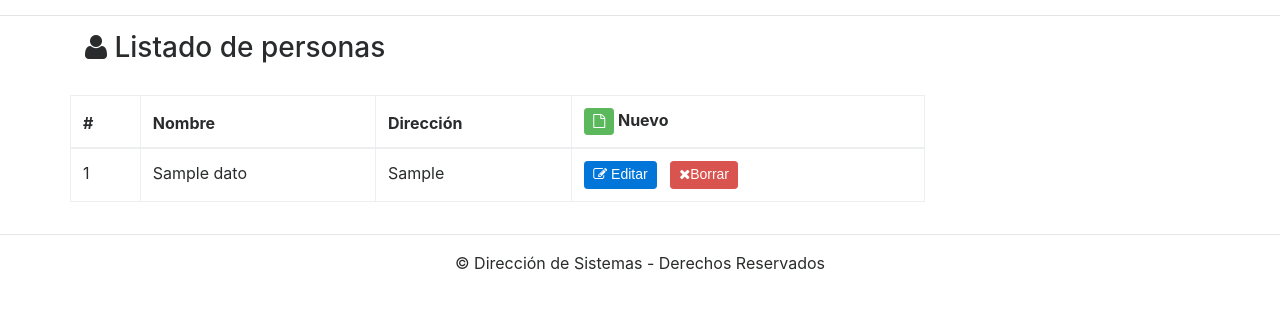
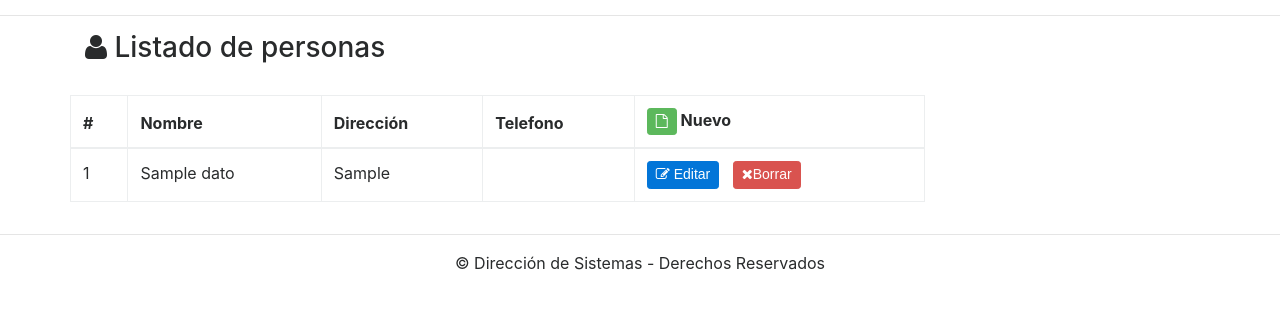
Before and after one commit to CarlosRDGZ/Practica2-Rodriguez, a PHP site: page /angularJsMvcMysqli/ in a window 1280 px wide. Shown: the part 45-354 px from the top of the page. Run offline with PHP 8.4, Linux system fonts and the light colour scheme; tables that the repository leaves empty hold one stand-in row (values such as "Sample post"); some libraries are stand-ins or nearby versions.

Commit message:
remove date, add 'telefono'
close #2

```diff
--- a/includes/models/personas.model.php
+++ b/includes/models/personas.model.php
@@ -5,7 +5,7 @@ class Personas {
 	public $id;
 	public $nombre;
 	public $direccion;
-	public $fechaCreacion;
+	public $telefono;
 
 	public static function getBySql($sql) {
 
@@ -43,10 +43,11 @@ class Personas {
 	public static function getInstance($object) {
 		$instance = new self();
 
-		if(isset($object->nombre) && isset($object->direccion))
+		if(isset($object->nombre) && isset($object->direccion) && isset($object->telefono))
 		{
 			$instance->nombre = $object->nombre;
 			$instance->direccion = $object->direccion;
+			$instance->telefono = $object->telefono;
 			return $instance;
 		} else {
 			throw new Exception('Error al crear la instancia');
@@ -58,20 +59,20 @@ class Personas {
 	}
 
 	public static function getInfoUpdate($id) {
-		$sql = "SELECT id, nombre, direccion from datos where id = " . $id;
+		$sql = "SELECT id, nombre, telefono, direccion from datos where id = " . $id;
 
 		$database = new Database();
 		$statement = $database->stmt_init();
 
 		if ($statement->prepare($sql)) {
 			$statement->execute();
-			$statement->bind_result($id, $nombre, $direccion);
+			$statement->bind_result($id, $nombre, $telefono, $direccion);
 			$statement->fetch();
 			$statement->close();
 		}
 		$database->close();
 
-		$object = (object) array('idPersona' => $id, 'nombre' => $nombre, 'direccion' => $direccion);
+		$object = (object) array('idPersona' => $id, 'nombre' => $nombre, 'telefono' => $telefono, 'direccion' => $direccion);
 		return $object;
 	}
 
@@ -99,7 +100,7 @@ class Personas {
 			$statement->execute();
 
 			// Bind variable to prepared statement
-			$statement->bind_result($id, $nombre, $direccion, $fechaCreacion);
+			$statement->bind_result($id, $nombre, $direccion, $telefono);
 
 			// Populate bind variables
 			$statement->fetch();
@@ -116,7 +117,7 @@ class Personas {
 		$object->id = $id;
 		$object->nombre = $nombre;
 		$object->direccion = $direccion;
-		$object->fechaCreacion = $fechaCreacion;
+		$object->telefono = $telefono;
 		return $object;
 	}
 
@@ -126,7 +127,7 @@ class Personas {
 		$affected_rows = FALSE;
 
 		// Build database query
-		$sql = "insert into datos (nombre, direccion) values (?, ?)";
+		$sql = "insert into datos (nombre, direccion, telefono) values (?, ?, ?)";
 
 		// Open database connection
 		$database = new Database();
@@ -138,7 +139,7 @@ class Personas {
 		if ($statement->prepare($sql)) {
 
 			// Bind parameters
-			$statement->bind_param('ss', $this->nombre, $this->direccion);
+			$statement->bind_param('sss', $this->nombre, $this->direccion, $this->telefono);
 
 			// Execute statement
 			$statement->execute();
@@ -163,7 +164,7 @@ class Personas {
 		$affected_rows = FALSE;
 
 		// Build database query
-		$sql = "update datos set nombre = ?, direccion = ? where id = ?";
+		$sql = "update datos set nombre = ?, direccion = ?, telefono = ? where id = ?";
 
 		// Open database connection
 		$database = new Database();
@@ -175,7 +176,7 @@ class Personas {
 		if ($statement->prepare($sql)) {
 
 			// Bind parameters
-			$statement->bind_param('ssi', $this->nombre, $this->direccion, $this->id);
+			$statement->bind_param('sssi', $this->nombre, $this->direccion, $this->telefono, $this->id);
 
 			// Execute statement
 			$statement->execute();
--- a/includes/views/index.view.php
+++ b/includes/views/index.view.php
@@ -30,6 +30,7 @@
 				      <th>#</th>
 				      <th>Nombre</th>
 				      <th>Dirección</th>
+				      <th>Telefono</th>
 				      <th><button ng-click="add()" class="btn btn-success btn-sm"><i class="fa fa-file-o" aria-hidden="true"></i></button>&nbsp;Nuevo</th>
 				    </tr>
 				  </thead>
@@ -37,7 +38,8 @@
 				  		<tr ng-repeat="persona in personas track by $index">
 				  			<td>{{ persona.id }}</td>
 				  			<td>{{ persona.nombre }}</td>
-							<td>{{ persona.direccion|limitTo:10 }}</td>
+							<td>{{ persona.direccion }}</td>
+							<td>{{ persona.telefono }}</td>
 							<td>
 								<button class="btn btn-primary btn-sm" ng-click="view(persona.id)"><i class="fa fa-pencil-square-o" aria-hidden="true"></i> Editar</button> &nbsp;
 								<button class="btn btn-danger btn-sm" ng-click="delete(persona.id)" data-toggle='confirmation' data-singleton='true' data-placement='top'>  <i class="fa fa-times" aria-hidden="true"></i>Borrar</button>
@@ -69,6 +71,12 @@
 		                                <input ng-model="persona.direccion" class="form-control" required>
 		                            </div>
 		                        </div>
+		                        <div class="form-group row">
+		                            <div class="col-md-11">
+		                                <label>Telefono</label>
+		                                <input ng-model="persona.telefono" class="form-control" required>
+		                            </div>
+		                        </div>
 		                    </div>
 		                    <div class="modal-footer">
 		                        <button type="submit" class="btn btn-primary">
```
Also changed, not shown: .htaccess (added).
